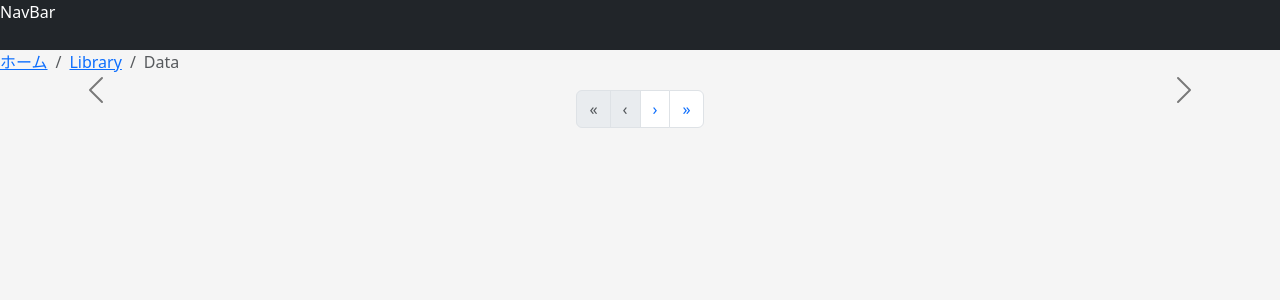
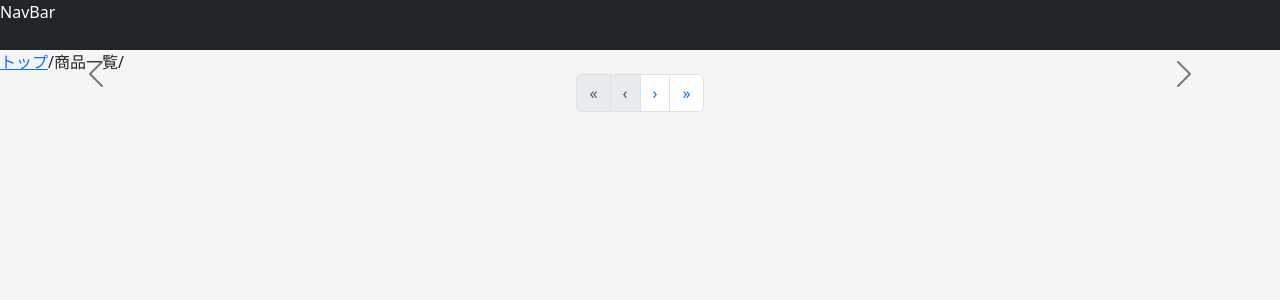
Before and after one commit to 846846846/tech10, a Next.js app in the folder app/front/: page /buyer/GoodsList in a window 1280 px wide. Shown: the top 300 px of the page. Built offline with nearby package versions, Linux system fonts and the light colour scheme; sample sign-in values are in the browser's storage.

Commit message:
ECSITE-32:開発者として、サイト全体のデザイン方針を決定したい。(中間コミット6)

```diff
--- a/app/front/src/components/Breadcrumb.tsx
+++ b/app/front/src/components/Breadcrumb.tsx
@@ -1,21 +1,31 @@
+// Breadcrumbs.tsx
+import React from 'react'
 import Link from 'next/link'
-import Breadcrumb from 'react-bootstrap/Breadcrumb'
 
-// local type definition.
-type PropsType = {
-  styles: any
+export interface BreadcrumbItem {
+  text: string
+  href?: string
 }
 
-const MyBreadcrumb = ({ styles }: PropsType) => {
+type PropsType = {
+  items: BreadcrumbItem[]
+}
+
+const Breadcrumbs = ({ items }: PropsType) => {
   return (
-    <Breadcrumb>
-      <Breadcrumb.Item href="#">ホーム</Breadcrumb.Item>
-      <Breadcrumb.Item href="https://getbootstrap.com/docs/4.0/components/breadcrumb/">
-        Library
-      </Breadcrumb.Item>
-      <Breadcrumb.Item active>Data</Breadcrumb.Item>
-    </Breadcrumb>
+    <nav aria-label="breadcrumb">
+      {items.map((item, index) => (
+        <span key={index}>
+          {item.href ? (
+            <Link href={item.href}>{item.text}</Link>
+          ) : (
+            <span>{item.text}</span>
+          )}
+          /
+        </span>
+      ))}
+    </nav>
   )
 }
 
-export default MyBreadcrumb
+export default Breadcrumbs
--- a/app/front/src/pages/buyer/GoodsList.tsx
+++ b/app/front/src/pages/buyer/GoodsList.tsx
@@ -7,7 +7,7 @@ import { MetaAPI } from '../../webapi/entity/meta'
 import NavBar from '@/components/NavBar'
 import MyCard from '@/components/Card'
 import MyPagination from '@/components/Pagination'
-import MyBreadcrumb from '@/components/Breadcrumb'
+import Breadcrumbs, { BreadcrumbItem } from '@/components/Breadcrumb'
 import { Row, Col, Carousel } from 'react-bootstrap'
 import styles from '../../styles/Buyer.module.scss'
 
@@ -90,6 +90,11 @@ const GoodsList: NextPage = () => {
     currentPage * ITEMS_PER_PAGE
   )
 
+  const breadcrumbItems: BreadcrumbItem[] = [
+    { text: 'トップ', href: '/' },
+    { text: '商品一覧' },
+  ]
+
   // tsx.
   return (
     <>
@@ -99,7 +104,7 @@ const GoodsList: NextPage = () => {
       </Head>
       <main className={styles.main}>
         <NavBar styles={styles.navBar} />
-        <MyBreadcrumb styles={styles.breadcrumb} />
+        <Breadcrumbs items={breadcrumbItems} />
         <Carousel interval={null} indicators={false} variant="dark">
           {Array.from({ length: totalPages }).map((_, i) => (
             <Carousel.Item key={i}>
```
Also changed, not shown: app/front/src/pages/buyer/GoodsView.tsx (+9 -2 lines), 2 other files (tests, documents, lock files or other folders).
